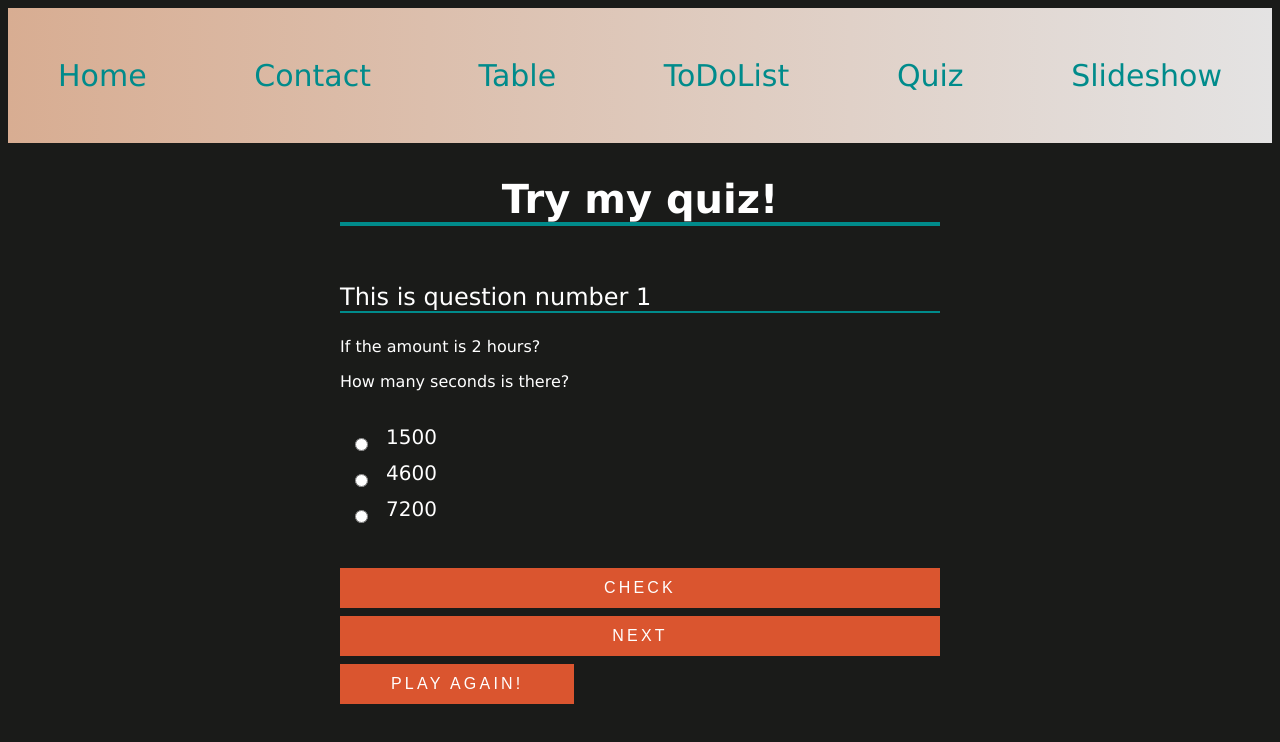
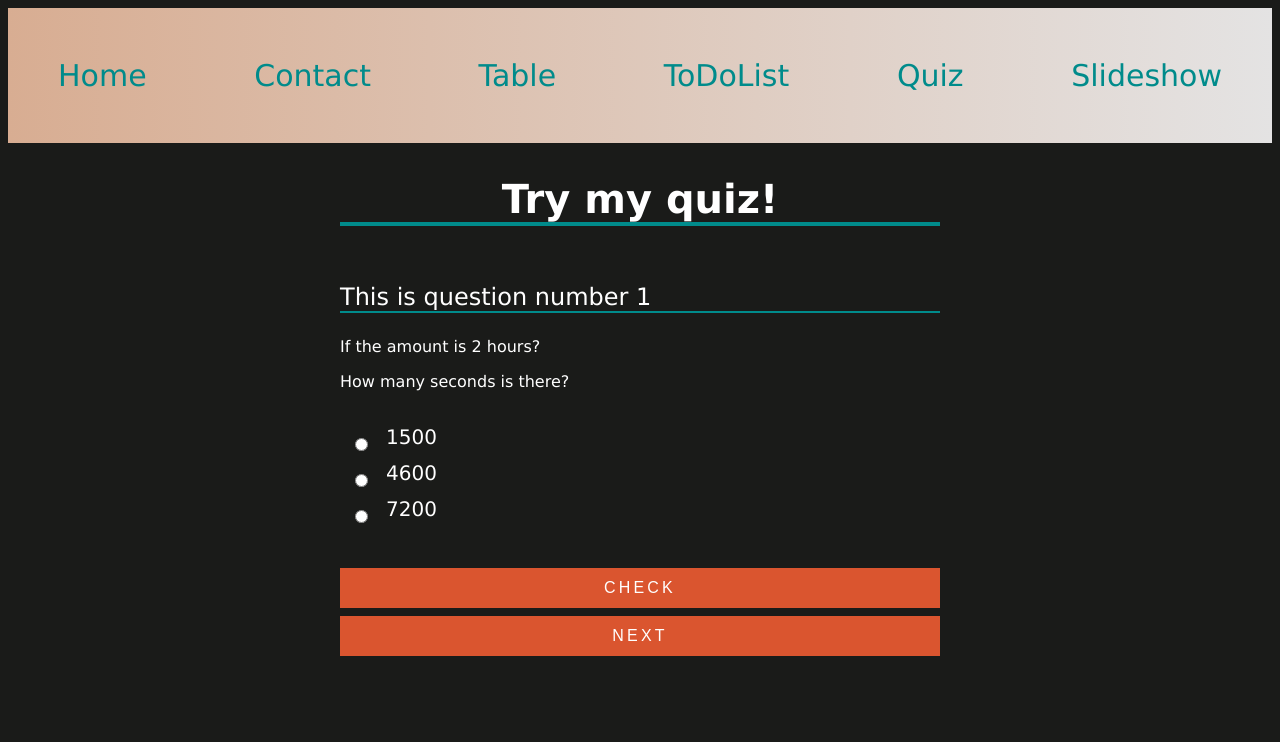
Before and after one commit to mimmimiro/Vue_app, a Vue app: page /Quiz in a window 1280 px wide. Shown: the top 742 px of the page. Built offline with nearby package versions, Linux system fonts and the light colour scheme.

Commit message:
Adde formatting

```diff
--- a/src/components/Quiz.vue
+++ b/src/components/Quiz.vue
@@ -39,9 +39,9 @@
       previous
      </button>
       <!-- this sections appear at the end of the quiz-->
-     <div>
-       <h3 v-if="questionIndex > 4">Finished!</h3>
-       <button class="quiz__button" @click="playAgain" v-else>Play again!</button>
+     <div v-if="questionIndex > 4">
+       <h3 >Finished!</h3>
+       <button class="quiz__button" @click="playAgain" >Play again!</button>
      </div>
 
 </section>
```
